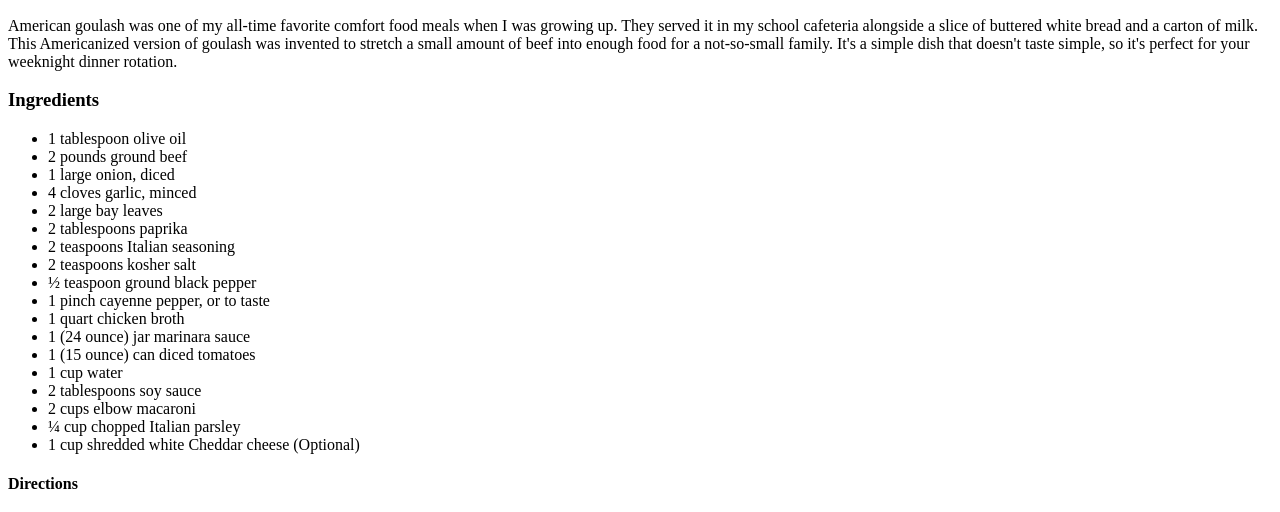
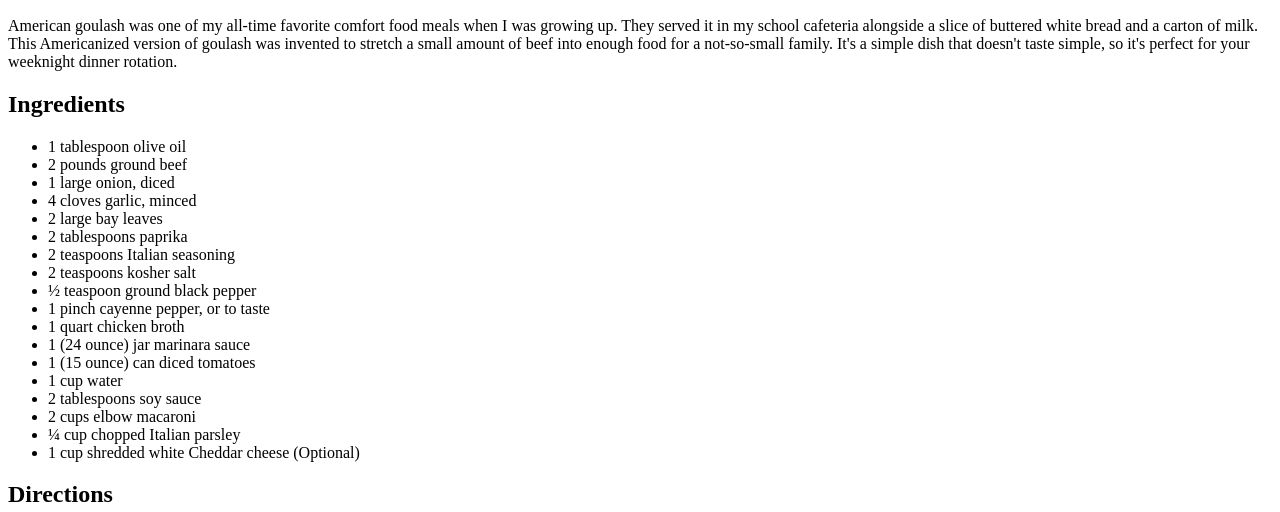
Before and after one commit to Gitsj11/odin-recipes, a plain HTML site: page recipes/american-goulash.html in a window 1280 px wide. Shown: the part 434-946 px from the top of the page. Drawn offline with Linux system fonts and the light colour scheme.

Commit message:
Update header tags in recipes directory

```diff
--- a/recipes/american-goulash.html
+++ b/recipes/american-goulash.html
@@ -10,7 +10,7 @@
     <img src="https://www.allrecipes.com/thmb/zERqO3HVk9VMFiuQgxuYMnICrAo=/364x242/filters:no_upscale():max_bytes(150000):strip_icc():focal(2145x1405:2147x1407):format(webp)/JF_275489_ChefJohnsAmericanGoulash_4x3_13361-0bec55d8f2ea474a9bf4af7fb0a01ec1.jpg">
     <h2>Description</h2>
     <p>American goulash was one of my all-time favorite comfort food meals when I was growing up. They served it in my school cafeteria alongside a slice of buttered white bread and a carton of milk. This Americanized version of goulash was invented to stretch a small amount of beef into enough food for a not-so-small family. It's a simple dish that doesn't taste simple, so it's perfect for your weeknight dinner rotation.</p>
-    <h3>Ingredients</h3>
+    <h2>Ingredients</h2>
     <ul>
         <li>1 tablespoon olive oil</li>
 
@@ -48,7 +48,7 @@
 
         <li>1 cup shredded white Cheddar cheese (Optional)</li>
     </ul>
-    <h4>Directions</h4>
+    <h2>Directions</h2>
     <ol>
         <li>Gather all ingredients.
 
```
Also changed, not shown: recipes/skillet-chicken-pasta.html (+2 -2 lines), recipes/skillet-pork-chops-with-potatoes-and-onions.html (+2 -2 lines).
